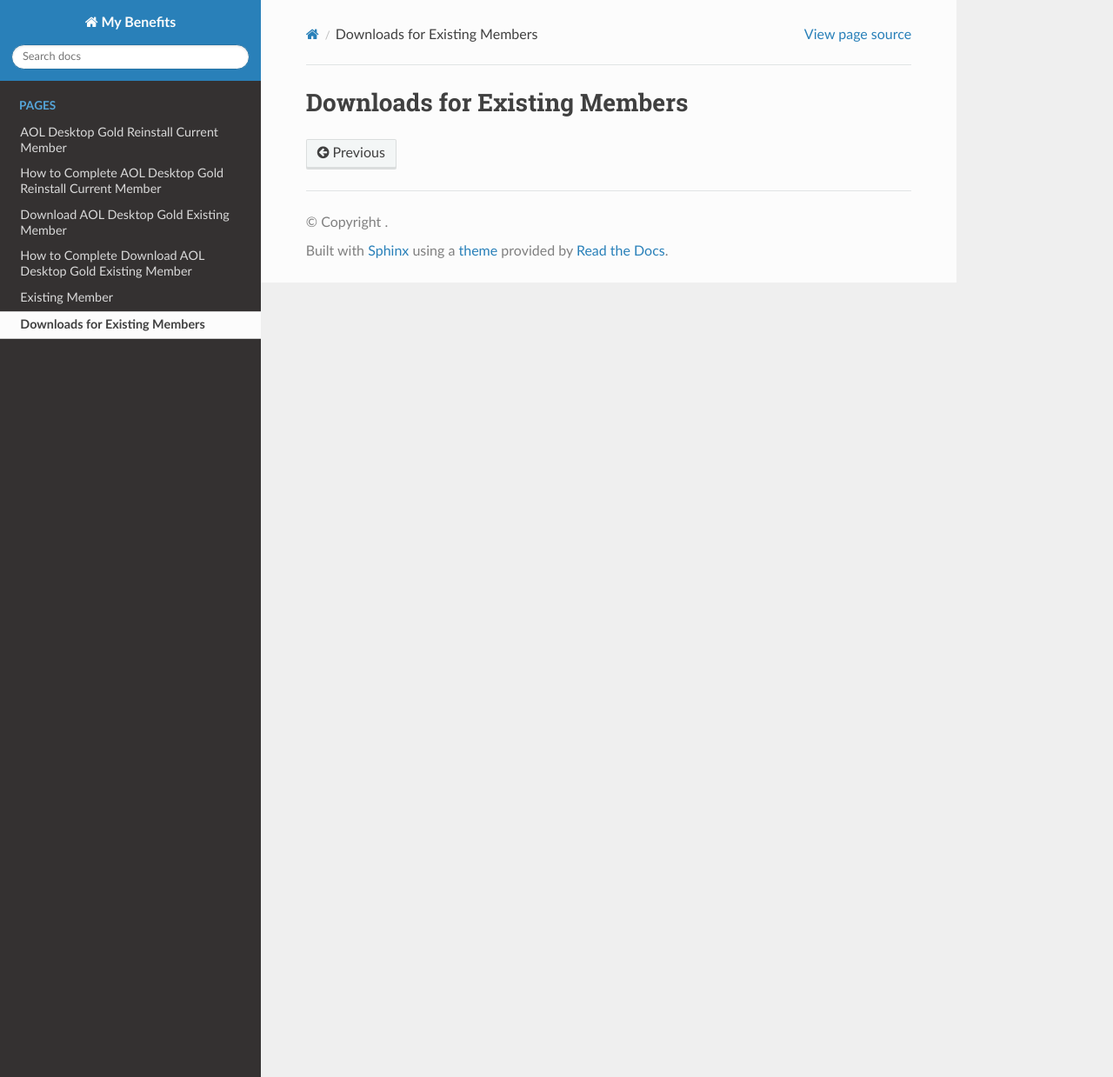
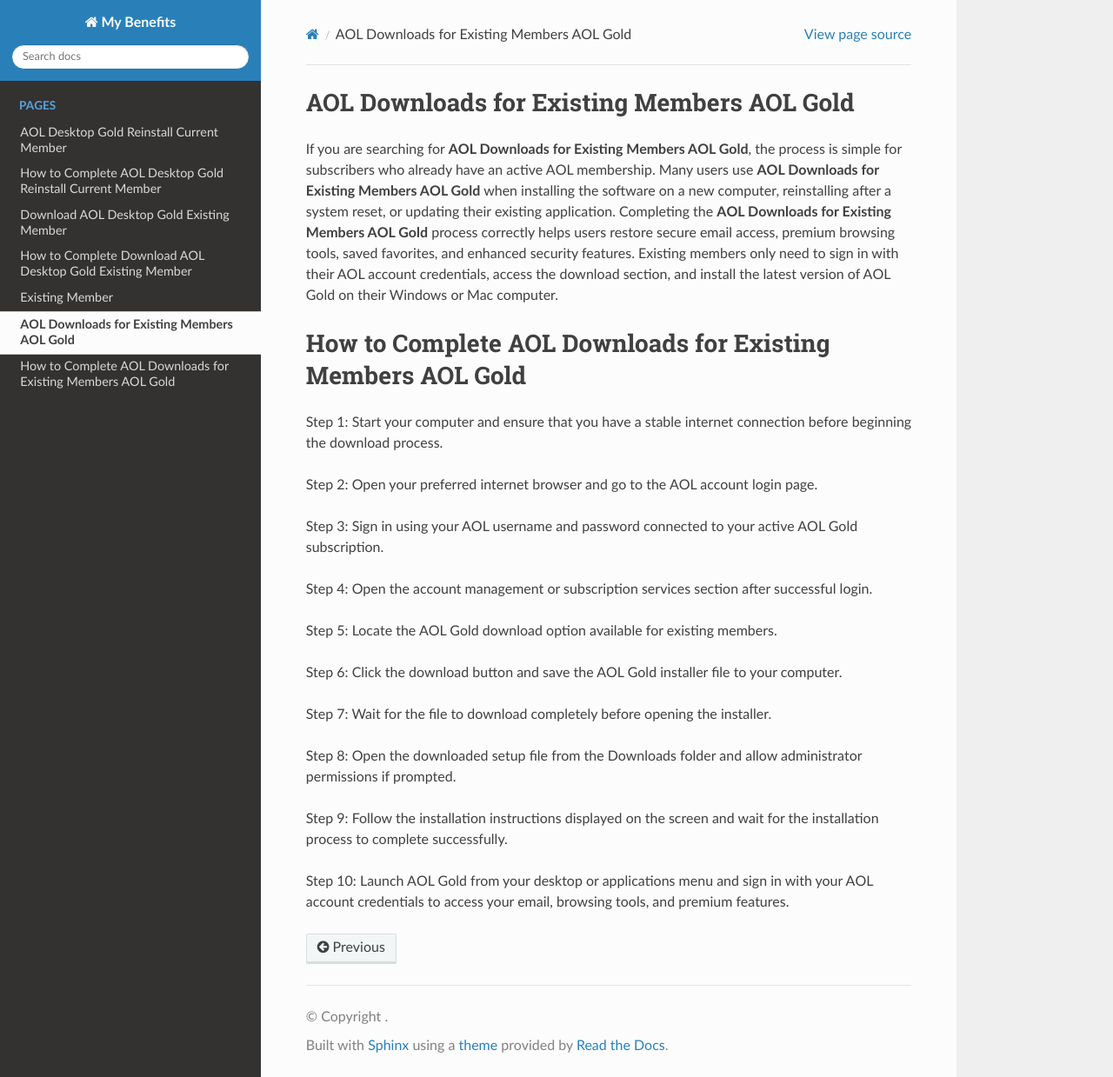
Before and after one commit to Marrable-hue/mybenefits, a Sphinx documentation site: the page built from docs/downloads-for-existing-members-gold.rst, in a window 1280 px wide and 1239 px high. Shown: the whole window at 87% size. Built offline with Sphinx 7.4.7 and the Read the Docs theme 3.1.0, drawn with Linux system fonts in a browser that asks for light colours.

Commit message:
Update downloads-for-existing-members-gold.rst

```diff
--- a/docs/downloads-for-existing-members-gold.rst
+++ b/docs/downloads-for-existing-members-gold.rst
@@ -1,2 +1,27 @@
-Downloads for Existing Members
-=============================
+AOL Downloads for Existing Members AOL Gold
+===========================================
+
+If you are searching for **AOL Downloads for Existing Members AOL Gold**, the process is simple for subscribers who already have an active AOL membership. Many users use **AOL Downloads for Existing Members AOL Gold** when installing the software on a new computer, reinstalling after a system reset, or updating their existing application. Completing the **AOL Downloads for Existing Members AOL Gold** process correctly helps users restore secure email access, premium browsing tools, saved favorites, and enhanced security features. Existing members only need to sign in with their AOL account credentials, access the download section, and install the latest version of AOL Gold on their Windows or Mac computer.
+
+How to Complete AOL Downloads for Existing Members AOL Gold
+===========================================================
+
+Step 1: Start your computer and ensure that you have a stable internet connection before beginning the download process.
+
+Step 2: Open your preferred internet browser and go to the AOL account login page.
+
+Step 3: Sign in using your AOL username and password connected to your active AOL Gold subscription.
+
+Step 4: Open the account management or subscription services section after successful login.
+
+Step 5: Locate the AOL Gold download option available for existing members.
+
+Step 6: Click the download button and save the AOL Gold installer file to your computer.
+
+Step 7: Wait for the file to download completely before opening the installer.
+
+Step 8: Open the downloaded setup file from the Downloads folder and allow administrator permissions if prompted.
+
+Step 9: Follow the installation instructions displayed on the screen and wait for the installation process to complete successfully.
+
+Step 10: Launch AOL Gold from your desktop or applications menu and sign in with your AOL account credentials to access your email, browsing tools, and premium features.
```
